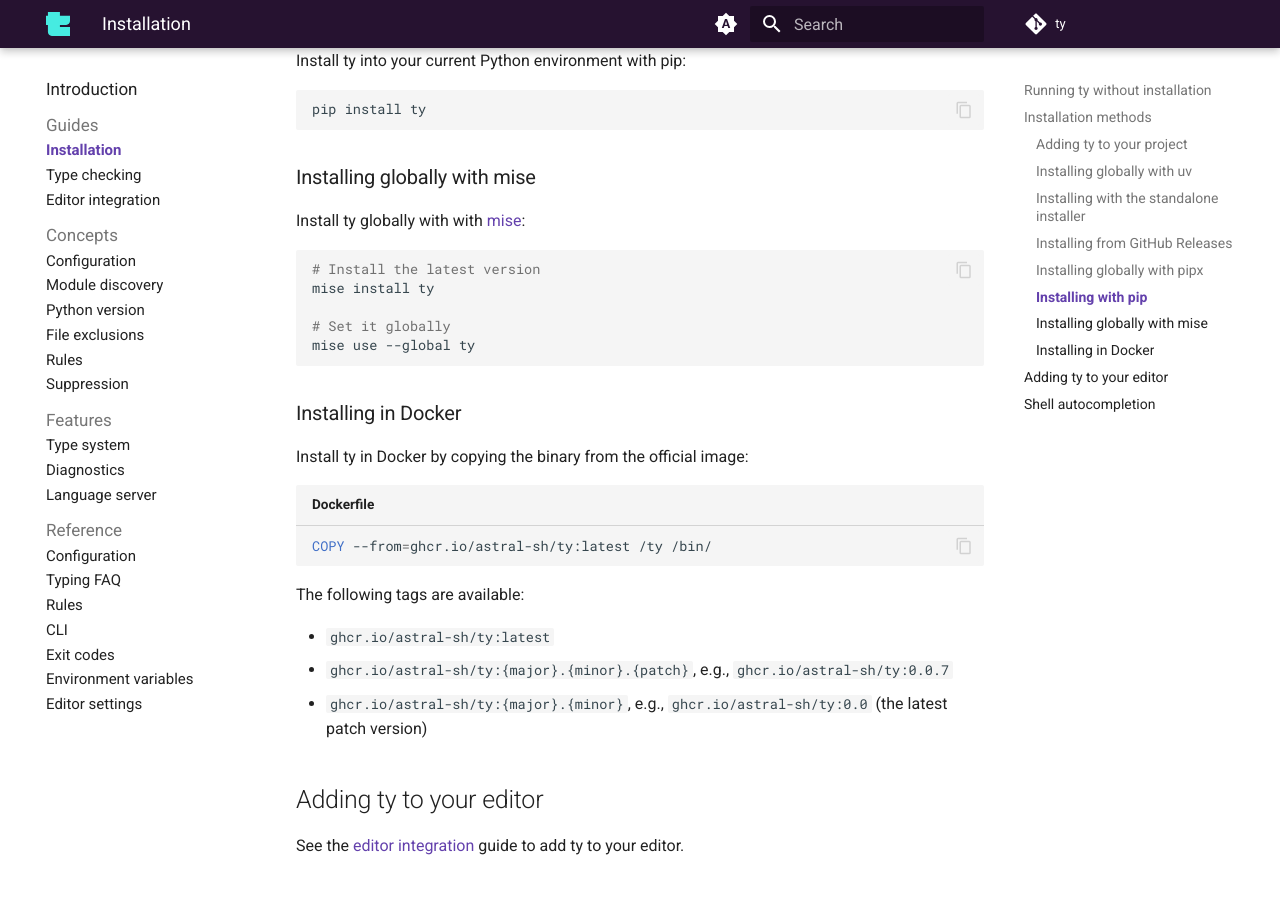
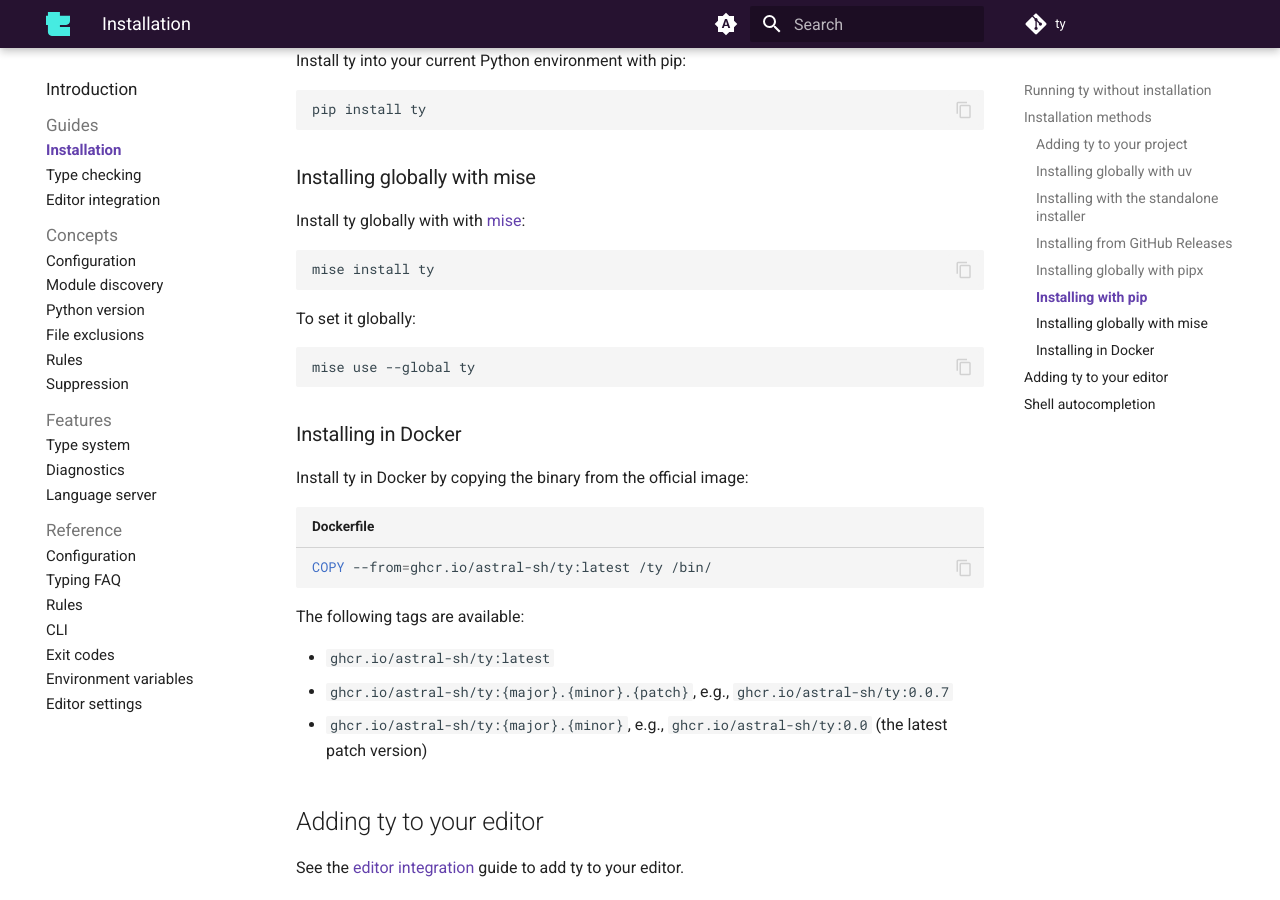
Before and after one commit to astral-sh/ty, an MkDocs documentation site: the page built from docs/installation.md, in a window 1280 px wide and 900 px high, scrolled down 2280 px. Built offline with MkDocs 1.6.1 and Material for MkDocs 9.7.7, drawn with Linux system fonts in a browser that asks for light colours; comment, search, counter and statistics services are not loaded.

Commit message:
Update docs/installation.md
Co-authored-by: Dhruv Manilawala <dhruvmanila@gmail.com>

````diff
--- a/docs/installation.md
+++ b/docs/installation.md
@@ -143,10 +143,12 @@
 Install ty globally with with [mise](https://github.com/jdx/mise):
 
 ```shell
-# Install the latest version
 mise install ty
+```
 
-# Set it globally
+To set it globally:
+
+```shell
 mise use --global ty
 ```
 
````
